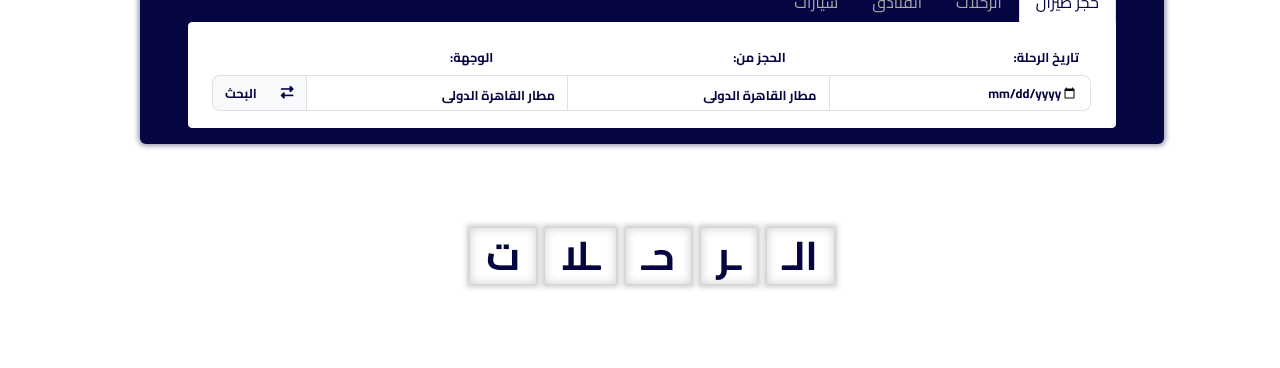
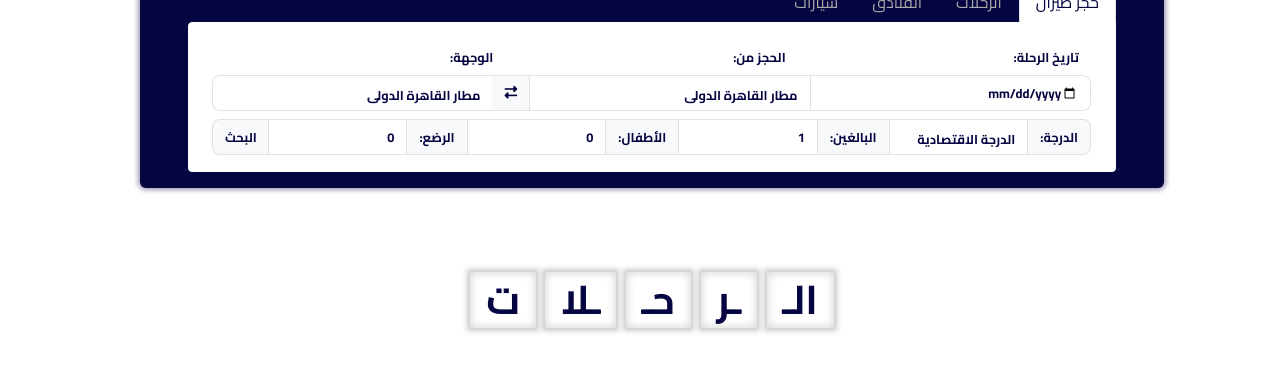
Before and after one commit to atefAkl/booking, a plain HTML site: page index.html in a window 1280 px wide. Shown: the part 803-1171 px from the top of the page. Drawn offline with nearby package versions, Linux system fonts and the light colour scheme.

Commit message:
add form

```diff
--- a/index.html
+++ b/index.html
@@ -186,7 +186,8 @@
         </nav>
         <div class="tab-content" id="nav-tabContent" style="background-color: #fff">
             <div class="tab-pane fade show active" id="nav-booking" role="tabpanel" aria-labelledby="nav-booking-tab" tabindex="0">
-              <form class="px-4 py-3" action="./pages/booking.html" method="GET">
+
+              <form class="px-4 py-3" action="/pages/booking.html" method="GET">
 
                 <div class="input-group">
                   <input disabled style="background-color: #fff !important;" type="text" class="form-control border-0" value="تاريخ الرحلة: ">
@@ -199,12 +200,27 @@
                   <!-- <label for="from" class="input-group-text">الحجز من:</label> -->
                   <select class="form-control" name="departure" type="date" id="departure"></select>
                   <!-- <label for="destination" class="input-group-text">الوجهة:</label> -->
+                  <button class="input-group-text" type="button" id="swap"><i class="fa-solid fa-right-left"></i></button>
+
                   <select class="form-control" name="destination" type="date" id="destination"></select>
-                  <button class="input-group-text" type="button" id="swap"><i class="fa-solid fa-right-left"></i></button>
-                  <button type="submit" class="input-group-text">البحث</button>
+                  </div>
+                <div class="input-group mt-2">
+                  <label for="grade" class="input-group-text">الدرجة:</label>
+
+                  <select name="grade" id="grade" class="form-control">
+                    <option value="ECO">الدرجة الاقتصادية</option>
+                    <option value="BC">درجة الاعمال</option>
+                    <option value="FC">الدرجة الأولى</option>
+                  </select>
+                  <label for="adult" class="input-group-text">البالغين:</label>
+                  <input type="number" name="adult" id="adult" class="form-control" min="1" step="1" value="1">
+                  <label for="child" class="input-group-text">الأطفال:</label>
+                  <input type="number" name="child" id="child" class="form-control" min="0" step="1" value="0">
+                  <label for="enfants" class="input-group-text">الرضع:</label>
+                  <input type="number" name="enfants" id="enfants" class="form-control" min="0" step="1" value="0">
+                  <button type="submit" id="search_flights" class="input-group-text">البحث</button>
                 </div>
               </form>
-
             </div>
             <div class="tab-pane fade" id="nav-hotels" role="tabpanel" aria-labelledby="nav-hotels-tab" tabindex="0">
               hotels</div>
```
Also changed, not shown: pages/booking.html (+1 -0 lines).
